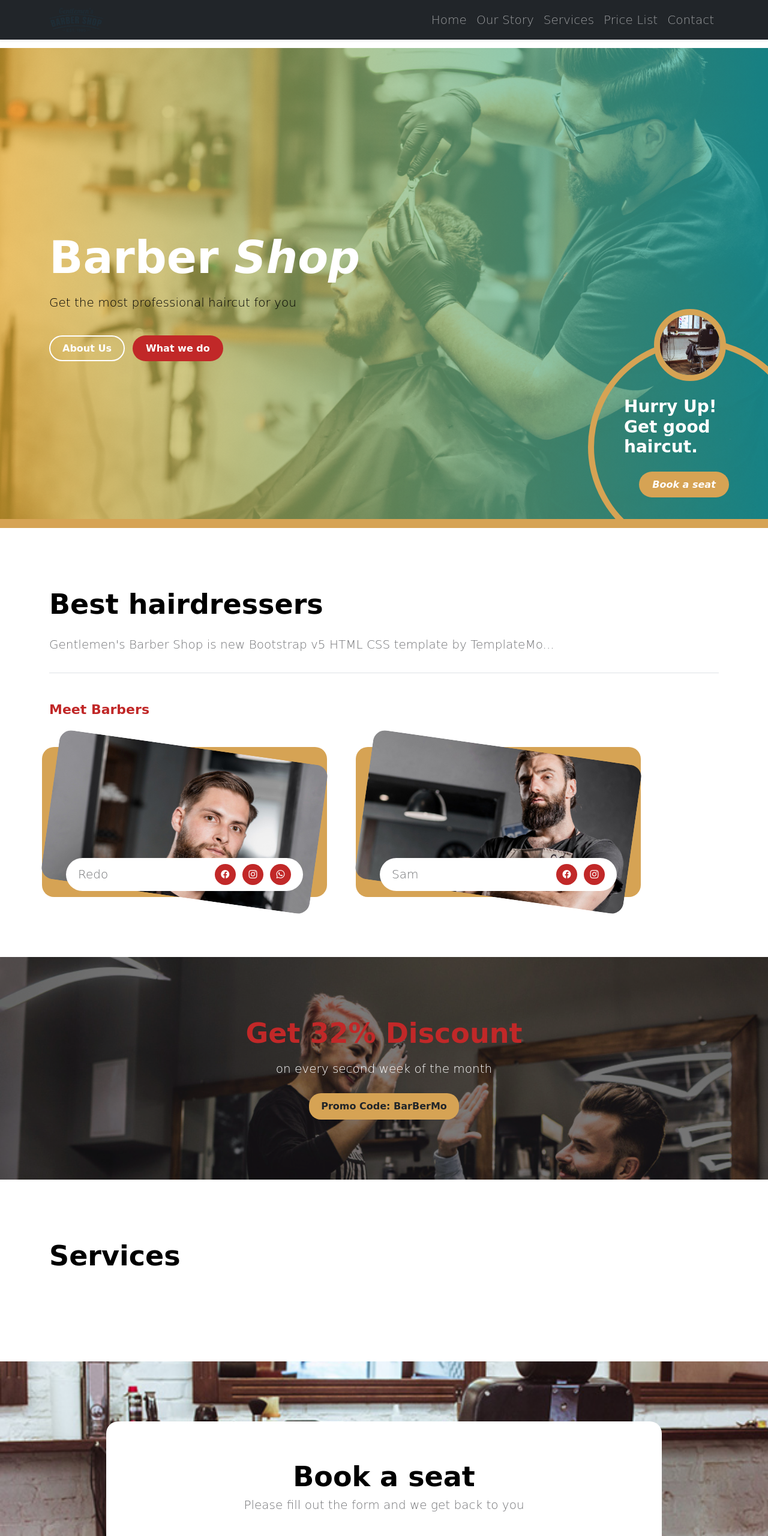
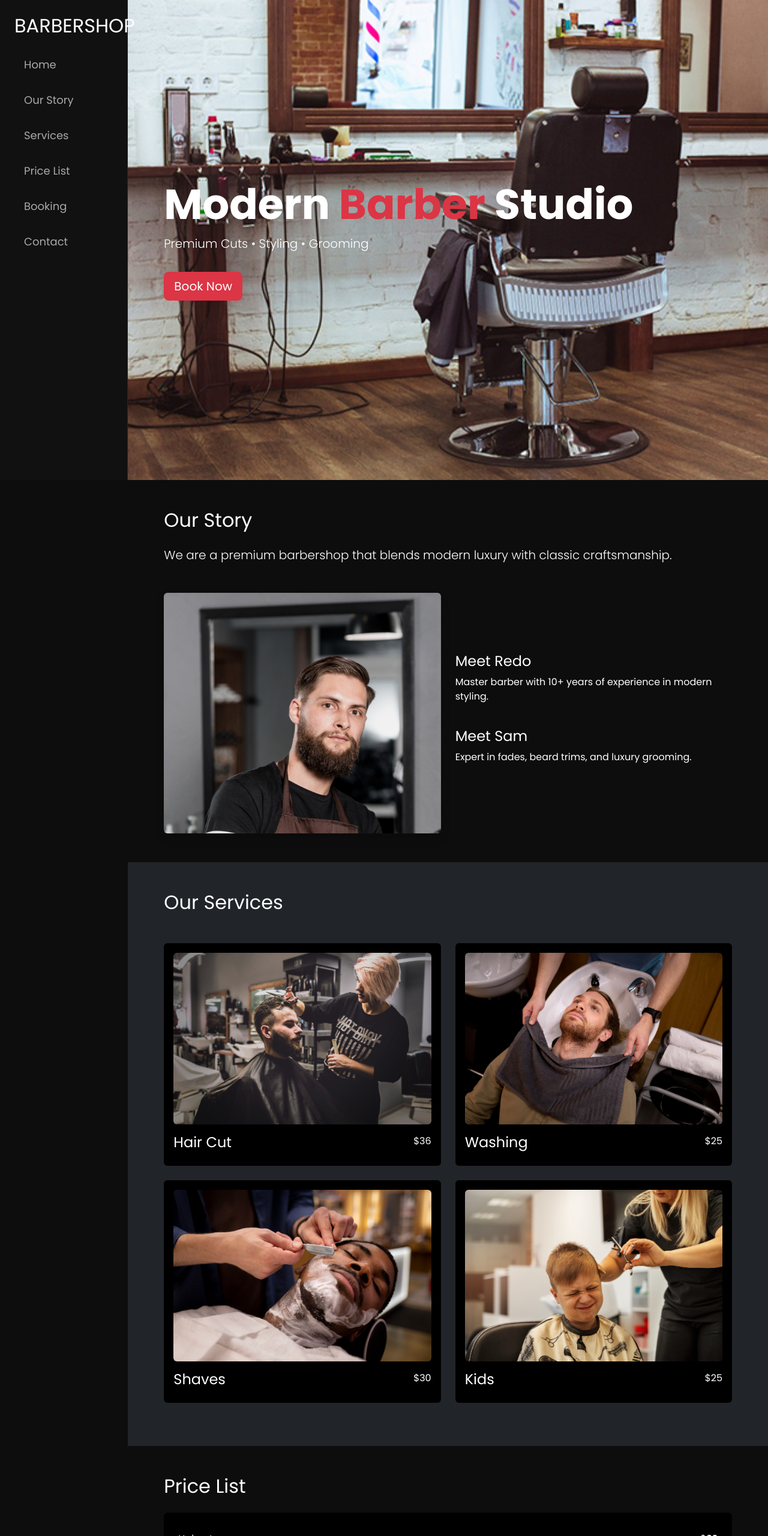
Before and after one commit to AlgoNest/Templates, a plain HTML site: page index.html in a window 1280 px wide. Shown: the top 2560 px of the page at 60% size. Drawn offline with nearby package versions, Linux system fonts and the light colour scheme; a web font is replaced by a local one.

Commit message:
Update index.html

```diff
--- a/index.html
+++ b/index.html
@@ -1,211 +1,223 @@
+<!-- Modern Barbershop Website (All Sections Included) -->
+<!-- Full HTML Code Below -->
+
 <!doctype html>
 <html lang="en">
 <head>
     <meta charset="utf-8">
     <meta name="viewport" content="width=device-width, initial-scale=1">
+    <title>Modern Barbershop</title>
 
-    <title>Gentlemen's Barber Shop</title>
-
-    <!-- CSS FILES -->
     <link rel="preconnect" href="https://fonts.googleapis.com">
     <link rel="preconnect" href="https://fonts.gstatic.com" crossorigin>
-
-    <link href="https://fonts.googleapis.com/css2?family=Unbounded:wght@300;500&display=swap" rel="stylesheet">
+    <link href="https://fonts.googleapis.com/css2?family=Poppins:wght@300;400;600;700&display=swap" rel="stylesheet">
 
     <link href="css/bootstrap.min.css" rel="stylesheet">
     <link href="css/bootstrap-icons.css" rel="stylesheet">
-    <link href="css/templatemo-barber-shop.css" rel="stylesheet">
+
+    <style>
+        *{
+            font-family: 'Poppins', sans-serif;
+        }
+        body{
+            background:#0d0d0d;
+            color:white;
+        }
+        .sidebar{
+            background:#111;
+            height:100vh;
+            border-right:1px solid #222;
+        }
+        .sidebar a{
+            color:#aaa;
+            font-weight:500;
+            font-size:18px;
+        }
+        .sidebar a:hover{
+            color:white;
+        }
+        .hero{
+            height:100vh;
+            background:url('images/vintage-chair-barbershop.jpg');
+            background-size:cover;
+            background-position:center;
+            display:flex;
+            align-items:center;
+            padding-left:60px;
+        }
+        .hero h1{
+            font-size:70px;
+            font-weight:700;
+        }
+    </style>
 </head>
 
 <body>
 
-    <!-- TOP NAVBAR -->
-    <nav class="navbar navbar-expand-lg navbar-dark bg-dark fixed-top shadow-sm">
-        <div class="container">
-            <a class="navbar-brand" href="#">
-                <img src="images/templatemo-barber-logo.png" class="img-fluid" style="height:40px;">
-            </a>
-
-            <button class="navbar-toggler" type="button" data-bs-toggle="collapse" data-bs-target="#mainNavbar">
-                <span class="navbar-toggler-icon"></span>
-            </button>
-
-            <div class="collapse navbar-collapse" id="mainNavbar">
-                <ul class="navbar-nav ms-auto mb-2 mb-lg-0">
-
-                    <li class="nav-item">
-                        <a class="nav-link click-scroll" href="#section_1">Home</a>
-                    </li>
-
-                    <li class="nav-item">
-                        <a class="nav-link click-scroll" href="#section_2">Our Story</a>
-                    </li>
-
-                    <li class="nav-item">
-                        <a class="nav-link click-scroll" href="#section_3">Services</a>
-                    </li>
-
-                    <li class="nav-item">
-                        <a class="nav-link click-scroll" href="#section_4">Price List</a>
-                    </li>
-
-                    <li class="nav-item">
-                        <a class="nav-link click-scroll" href="#section_5">Contact</a>
-                    </li>
-
+    <!-- Sidebar -->
+    <div class="container-fluid">
+        <div class="row">
+            <nav class="col-md-3 col-lg-2 sidebar p-4 position-fixed">
+                <h2 class="text-white mb-4">BARBERSHOP</h2>
+                <ul class="nav flex-column">
+                    <li class="nav-item mb-3"><a href="#home" class="nav-link">Home</a></li>
+                    <li class="nav-item mb-3"><a href="#about" class="nav-link">Our Story</a></li>
+                    <li class="nav-item mb-3"><a href="#services" class="nav-link">Services</a></li>
+                    <li class="nav-item mb-3"><a href="#pricing" class="nav-link">Price List</a></li>
+                    <li class="nav-item mb-3"><a href="#booking" class="nav-link">Booking</a></li>
+                    <li class="nav-item mb-3"><a href="#contact" class="nav-link">Contact</a></li>
                 </ul>
-            </div>
-        </div>
             </nav>
 
-    <!-- MAIN CONTENT (shifted down because navbar is fixed) -->
-    <div style="margin-top: 80px;"></div>
+            <!-- Main Content -->
+            <main class="col-md-9 col-lg-10 ms-auto p-0">
 
-    <section class="hero-section d-flex justify-content-center align-items-center" id="section_1">
-        <div class="container">
-            <div class="row">
-
-                <div class="col-lg-8 col-12">
-                    <h1 class="text-white mb-lg-3 mb-4"><strong>Barber <em>Shop</em></strong></h1>
-                    <p class="text-black">Get the most professional haircut for you</p>
-                    <br>
-                    <a class="btn custom-btn custom-border-btn custom-btn-bg-white smoothscroll me-2 mb-2" href="#section_2">About Us</a>
-                    <a class="btn custom-btn smoothscroll mb-2" href="#section_3">What we do</a>
-                </div>
-
-            </div>
-        </div>
-
-        <div class="custom-block d-lg-flex flex-column justify-content-center align-items-center">
-            <img src="images/vintage-chair-barbershop.jpg" class="custom-block-image img-fluid" alt="">
-            <h4><strong class="text-white">Hurry Up! Get good haircut.</strong></h4>
-            <a href="#booking-section" class="smoothscroll btn custom-btn custom-btn-italic mt-3">Book a seat</a>
+                <!-- HERO -->
+                <section id="home" class="hero text-white">
+                    <div>
+                        <h1>Modern <span class="text-danger">Barber</span> Studio</h1>
+                        <p class="lead">Premium Cuts • Styling • Grooming</p>
+                        <a href="#booking" class="btn btn-danger btn-lg mt-3">Book Now</a>
                     </div>
                 </section>
 
+                <!-- ABOUT -->
+                <section id="about" class="p-5">
+                    <div class="container">
+                        <h2 class="mb-4">Our Story</h2>
+                        <p class="lead">We are a premium barbershop that blends modern luxury with classic craftsmanship.</p>
 
-    <!-- ABOUT -->
-    <section class="about-section section-padding" id="section_2">
-        <div class="container">
-            <div class="row">
+                        <div class="row mt-5">
+                            <div class="col-lg-6">
+                                <img src="images/barbar/portrait-male-hairdresser-with-scissors.jpg" class="img-fluid rounded shadow" />
+                            </div>
+                            <div class="col-lg-6 d-flex flex-column justify-content-center">
+                                <h4 class="mt-3 mt-lg-0">Meet Redo</h4>
+                                <p>Master barber with 10+ years of experience in modern styling.</p>
 
-                <div class="col-lg-12 col-12 mx-auto">
-                    <h2 class="mb-4">Best hairdressers</h2>
-
-                    <div class="border-bottom pb-3 mb-5">
-                        <p>Gentlemen's Barber Shop is new Bootstrap v5 HTML CSS template by TemplateMo...</p>
-                    </div>
-                </div>
-
-                <h6 class="mb-5">Meet Barbers</h6>
-
-                <div class="col-lg-5 col-12 custom-block-bg-overlay-wrap me-lg-5 mb-5 mb-lg-0">
-                    <img src="images/barbar/portrait-male-hairdresser-with-scissors.jpg" class="custom-block-bg-overlay-image img-fluid" alt="">
-                    <div class="team-info d-flex align-items-center flex-wrap">
-                        <p class="mb-0">Redo</p>
-                        <ul class="social-icon ms-auto">
-                            <li class="social-icon-item"><a href="#" class="social-icon-link bi-facebook"></a></li>
-                            <li class="social-icon-item"><a href="#" class="social-icon-link bi-instagram"></a></li>
-                            <li class="social-icon-item"><a href="#" class="social-icon-link bi-whatsapp"></a></li>
-                        </ul>
-                    </div>
-                </div>
-
-                <div class="col-lg-5 col-12 custom-block-bg-overlay-wrap mt-4 mt-lg-0 mb-5 mb-lg-0">
-                    <img src="images/barbar/portrait-mid-adult-bearded-male-barber-with-folded-arms.jpg" class="custom-block-bg-overlay-image img-fluid" alt="">
-                    <div class="team-info d-flex align-items-center flex-wrap">
-                        <p class="mb-0">Sam</p>
-                        <ul class="social-icon ms-auto">
-                            <li class="social-icon-item"><a href="#" class="social-icon-link bi-facebook"></a></li>
-                            <li class="social-icon-item"><a href="#" class="social-icon-link bi-instagram"></a></li>
-                        </ul>
-                    </div>
-                </div>
-
-            </div>
-        </div>
-    </section>
-
-
-    <!-- DISCOUNT SECTION -->
-    <section class="featured-section section-padding">
-        <div class="section-overlay"></div>
-        <div class="container">
-            <div class="row">
-                <div class="col-lg-10 col-12 mx-auto text-center">
-                    <h2 class="mb-3">Get 32% Discount</h2>
-                    <p>on every second week of the month</p>
-                    <strong>Promo Code: BarBerMo</strong>
+                                <h4 class="mt-4">Meet Sam</h4>
+                                <p>Expert in fades, beard trims, and luxury grooming.</p>
                             </div>
                         </div>
                     </div>
                 </section>
 
+                <!-- SERVICES -->
+                <section id="services" class="p-5 bg-dark">
+                    <div class="container">
+                        <h2 class="mb-5">Our Services</h2>
 
-    <!-- SERVICES -->
-    <section class="services-section section-padding" id="section_3">
-        <div class="container">
                         <div class="row">
-
-                <div class="col-lg-12 col-12">
-                    <h2 class="mb-5">Services</h2>
+                            <div class="col-md-6 mb-4">
+                                <div class="card bg-black text-white border-0 p-3">
+                                    <img src="images/services/woman-cutting-hair-man-salon.jpg" class="card-img-top rounded" />
+                                    <div class="d-flex justify-content-between mt-3">
+                                        <h4>Hair Cut</h4>
+                                        <span>$36</span>
+                                    </div>
+                                </div>
                             </div>
 
-                <!-- 4 service items... (same as your original) -->
+                            <div class="col-md-6 mb-4">
+                                <div class="card bg-black text-white border-0 p-3">
+                                    <img src="images/services/hairdresser-grooming-their-client.jpg" class="card-img-top rounded" />
+                                    <div class="d-flex justify-content-between mt-3">
+                                        <h4>Washing</h4>
+                                        <span>$25</span>
+                                    </div>
+                                </div>
+                            </div>
 
+                            <div class="col-md-6 mb-4">
+                                <div class="card bg-black text-white border-0 p-3">
+                                    <img src="images/services/hairdresser-grooming-client.jpg" class="card-img-top rounded" />
+                                    <div class="d-flex justify-content-between mt-3">
+                                        <h4>Shaves</h4>
+                                        <span>$30</span>
+                                    </div>
+                                </div>
+                            </div>
+
+                            <div class="col-md-6 mb-4">
+                                <div class="card bg-black text-white border-0 p-3">
+                                    <img src="images/services/boy-getting-haircut-salon-front-view.jpg" class="card-img-top rounded" />
+                                    <div class="d-flex justify-content-between mt-3">
+                                        <h4>Kids</h4>
+                                        <span>$25</span>
+                                    </div>
+                                </div>
+                            </div>
                         </div>
                     </div>
                 </section>
 
-
-    <!-- BOOKING FORM -->
-    <section class="booking-section section-padding" id="booking-section">
+                <!-- PRICING -->
+                <section id="pricing" class="p-5">
                     <div class="container">
-            <div class="row">
-
-                <div class="col-lg-10 col-12 mx-auto">
-                    <form action="#" method="post" class="custom-form booking-form" id="bb-booking-form">
-
-                        <div class="text-center mb-5">
-                            <h2 class="mb-1">Book a seat</h2>
-                            <p>Please fill out the form and we get back to you</p>
+                        <h2 class="mb-4">Price List</h2>
+                        <div class="list-group bg-black p-4 rounded">
+                            <div class="d-flex justify-content-between py-2 border-bottom">
+                                <span>Haircut</span><strong>$32</strong>
                             </div>
-
-                        <!-- booking form fields ... same as original -->
-
-                        <div class="col-lg-4 col-md-10 col-8 mx-auto">
-                            <button type="submit" class="form-control">Submit</button>
+                            <div class="d-flex justify-content-between py-2 border-bottom">
+                                <span>Beard Trim</span><strong>$26</strong>
                             </div>
-
-                    </form>
+                            <div class="d-flex justify-content-between py-2 border-bottom">
+                                <span>Razor Cut</span><strong>$36</strong>
                             </div>
-
+                            <div class="d-flex justify-content-between py-2 border-bottom">
+                                <span>Shaves</span><strong>$30</strong>
+                            </div>
+                            <div class="d-flex justify-content-between py-2 border-bottom">
+                                <span>Color / Styling</span><strong>$25</strong>
+                            </div>
                         </div>
                     </div>
                 </section>
 
-
-    <!-- PRICE LIST -->
-    <section class="price-list-section section-padding" id="section_4">
+                <!-- BOOKING -->
+                <section id="booking" class="p-5 bg-dark">
                     <div class="container">
-            <div class="row">
-                <!-- Same as your original file -->
+                        <h2 class="mb-4">Book a Seat</h2>
+                        <form class="row g-3">
+                            <div class="col-md-6">
+                                <input class="form-control" placeholder="Full Name" required />
                             </div>
+                            <div class="col-md-6">
+                                <input class="form-control" placeholder="Phone" required />
+                            </div>
+                            <div class="col-md-6">
+                                <input class="form-control" type="date" required />
+                            </div>
+                            <div class="col-md-6">
+                                <input class="form-control" type="time" required />
+                            </div>
+                            <div class="col-md-12">
+                                <textarea class="form-control" rows="3" placeholder="Message"></textarea>
+                            </div>
+                            <div class="col-md-4">
+                                <button class="btn btn-danger w-100">Submit</button>
+                            </div>
+                        </form>
                     </div>
                 </section>
 
+                <!-- CONTACT -->
+                <section id="contact" class="p-5">
+                    <div class="container">
+                        <h2 class="mb-4">Contact Us</h2>
 
-    <!-- CONTACT -->
-    <section class="contact-section" id="section_5">
-        <!-- same as original contact section -->
+                        <p><strong>Phone:</strong> +49 120-240-3600</p>
+                        <p><strong>Email:</strong> hello@barber.beauty</p>
+
+                        <iframe class="mt-4" width="100%" height="300" style="border:0" loading="lazy"
+                            src="https://www.google.com/maps/embed?pb=!1m18!1m12!1m3!1d7702.122299518348!2d13.396786616231472!3d52.531268574169616"></iframe>
+                    </div>
                 </section>
 
+            </main>
+        </div>
+    </div>
 
-    <footer class="site-footer">
-        <!-- same footer section -->
-    </footer>
-
-
-    <script src="js/bootstrap.bundle.min.js"></script>
 </body>
 </html>
```
Lines whose indentation alone changed are shown as unchanged.
